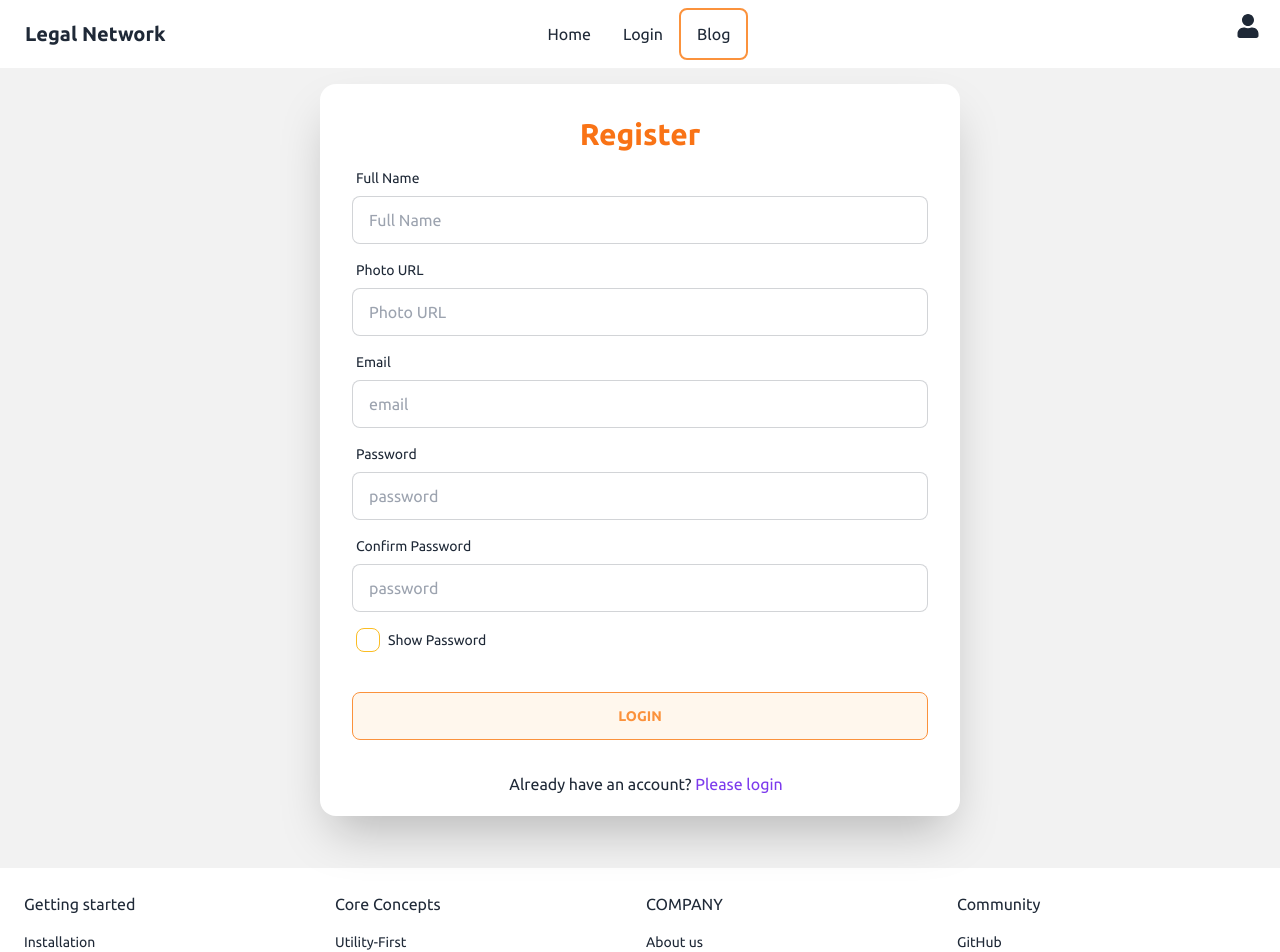
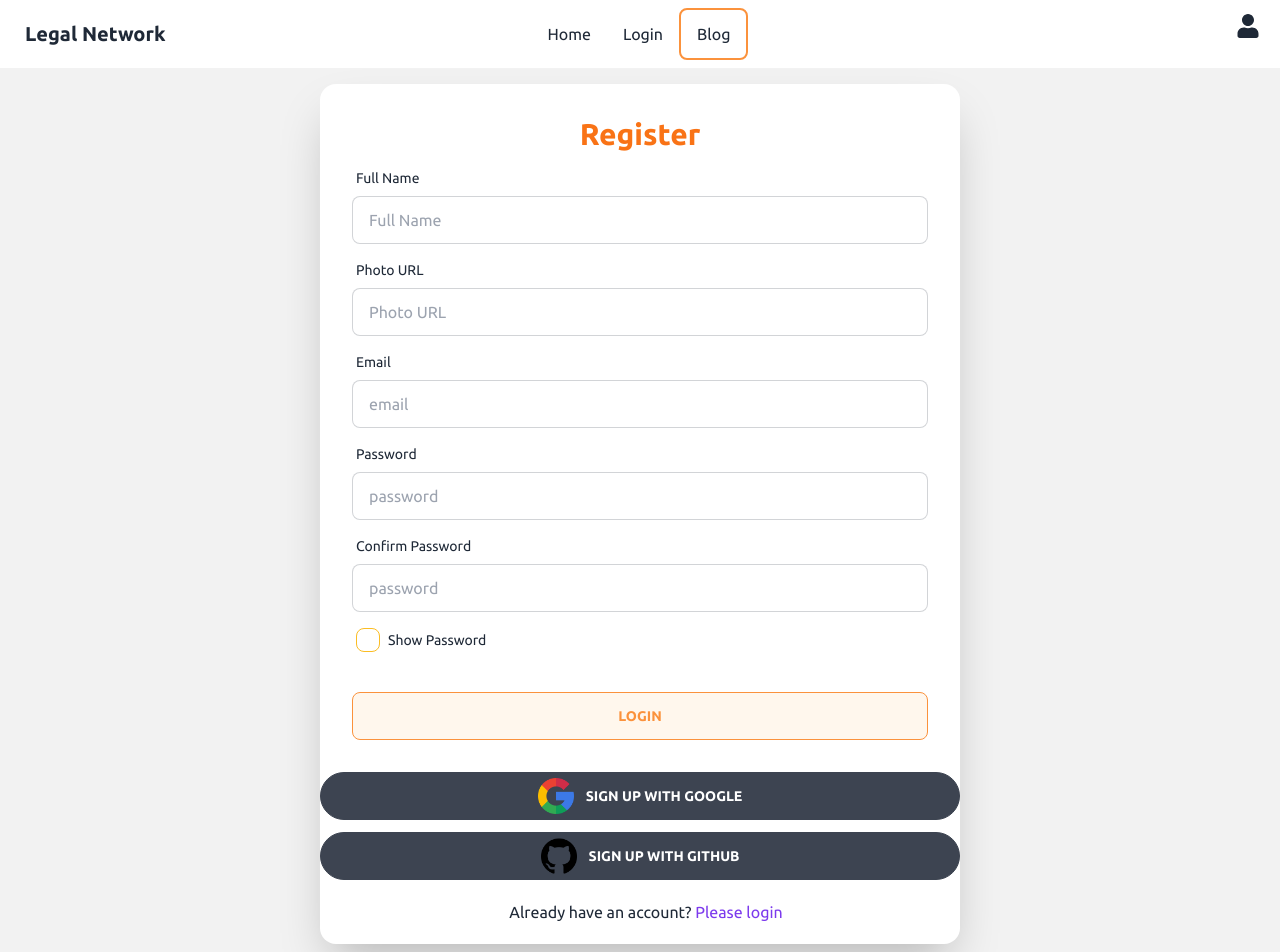
Before and after one commit to yusuf-khan-swd/legal-network-client, a React (Create React App) app: page /register in a window 1280 px wide. Shown: the top 952 px of the page. Built offline with nearby package versions, Linux system fonts and the light colour scheme; no server answers.

Commit message:
added google and github login to register page

```diff
--- a/src/Pages/Logins/Register.js
+++ b/src/Pages/Logins/Register.js
@@ -4,9 +4,11 @@ import toast from 'react-hot-toast';
 import { Link } from 'react-router-dom';
 import { AuthContext } from '../../contexts/AuthProvider/AuthProvider';
 import useTitle from '../../hooks/useTitle';
+import googleLogo from '../../assets/googleLogo.png';
+import githubLogo from '../../assets/githubLogo.png';
 
 const Register = () => {
-  const { createUser, addUserProfile } = useContext(AuthContext);
+  const { createUser, addUserProfile, googleLogIn, githubLogIn } = useContext(AuthContext);
   const [showPassword, setShowPassword] = useState(false);
   useTitle('Register')
 
@@ -50,6 +52,50 @@ const Register = () => {
 
     addUserProfile(profile)
       .then(() => { })
+      .catch(err => {
+        console.error('error: ', err);
+        toast.error(err.message);
+      })
+  };
+
+  const handleGoogleLogIn = () => {
+    googleLogIn()
+      .then(result => {
+        const user = result.user;
+        toast.success(`${user.displayName} you are now logged in!!`);
+
+        fetch(`http://localhost:5000/jwt?email=${user.email}`)
+          .then(res => res.json())
+          .then(data => {
+            localStorage.setItem('legal-token', data.token);
+          })
+          .catch(err => {
+            console.log('error: ', err);
+          })
+
+      })
+      .catch(err => {
+        console.error('error: ', err);
+        toast.error(err.message);
+      })
+  };
+
+  const handleGithubLogIn = () => {
+    githubLogIn()
+      .then(result => {
+        const user = result.user;
+        toast.success(`${user.displayName} you are now logged In!!`);
+
+        fetch(`http://localhost:5000/jwt?email=${user.displayName}`)
+          .then(res => res.json())
+          .then(data => {
+            localStorage.setItem('legal-token', data.token);
+          })
+          .catch(err => {
+            console.log('error: ', err);
+          })
+
+      })
       .catch(err => {
         console.error('error: ', err);
         toast.error(err.message);
@@ -134,6 +180,14 @@ const Register = () => {
                 <button type='submit' className="btn bg-orange-50 border border-orange-400 text-orange-400 hover:bg-orange-200 hover:border-orange-600">Login</button>
               </div>
             </form>
+            <button onClick={handleGoogleLogIn} className='btn w-full rounded-full mb-3'>
+              <img className='w-9 h-9 mr-3' src={googleLogo} alt="Google Logo" />
+              Sign Up with Google
+            </button>
+            <button onClick={handleGithubLogIn} className='btn w-full rounded-full mb-5 '>
+              <img className='w-9 h-9 mr-3' src={githubLogo} alt="Google Logo" />
+              Sign Up with Github
+            </button>
             <div className='pb-5 pl-3 text-center'>
               Already have an account? <Link to='/login' className='text-violet-600 hover:underline'>Please login</Link>
             </div>
```
